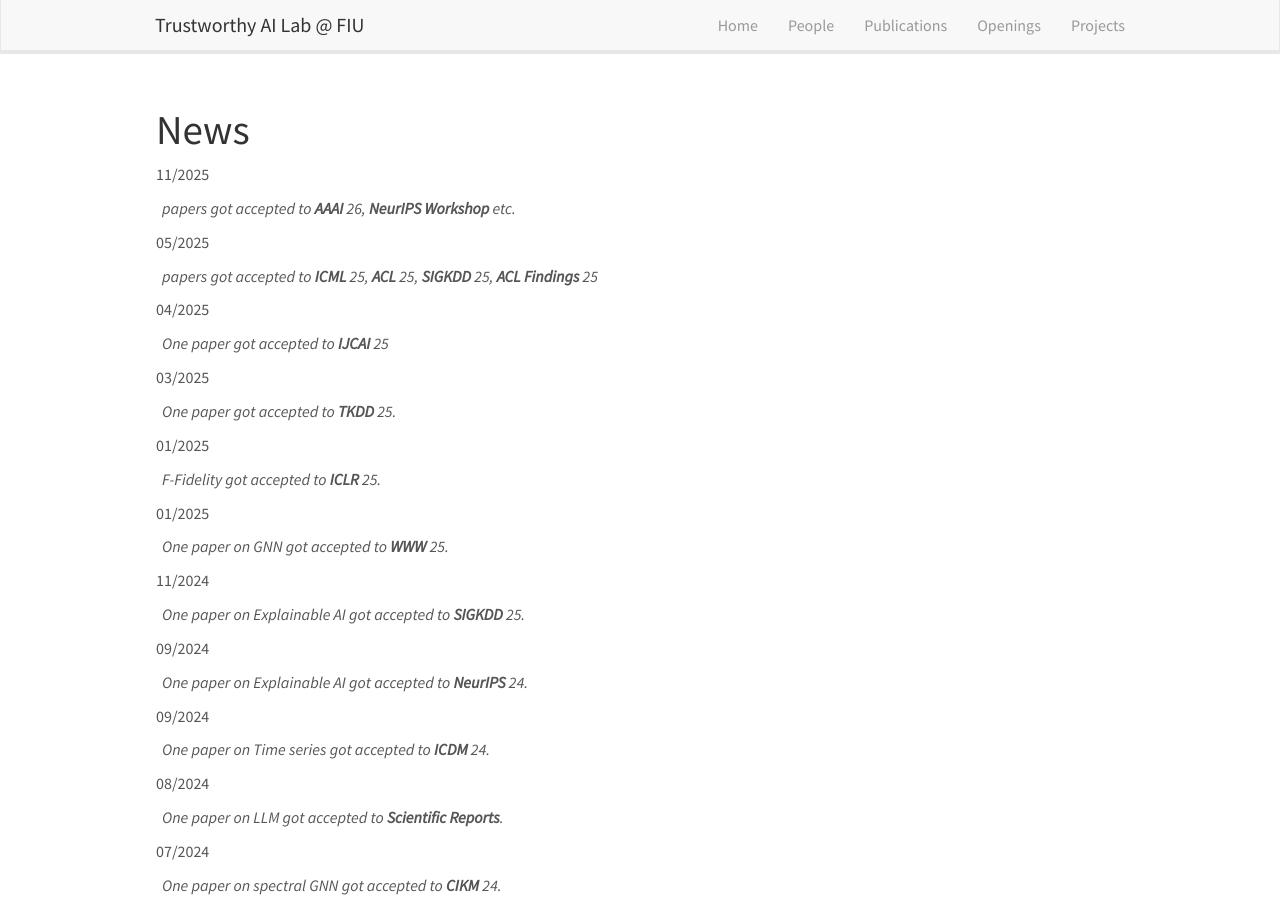
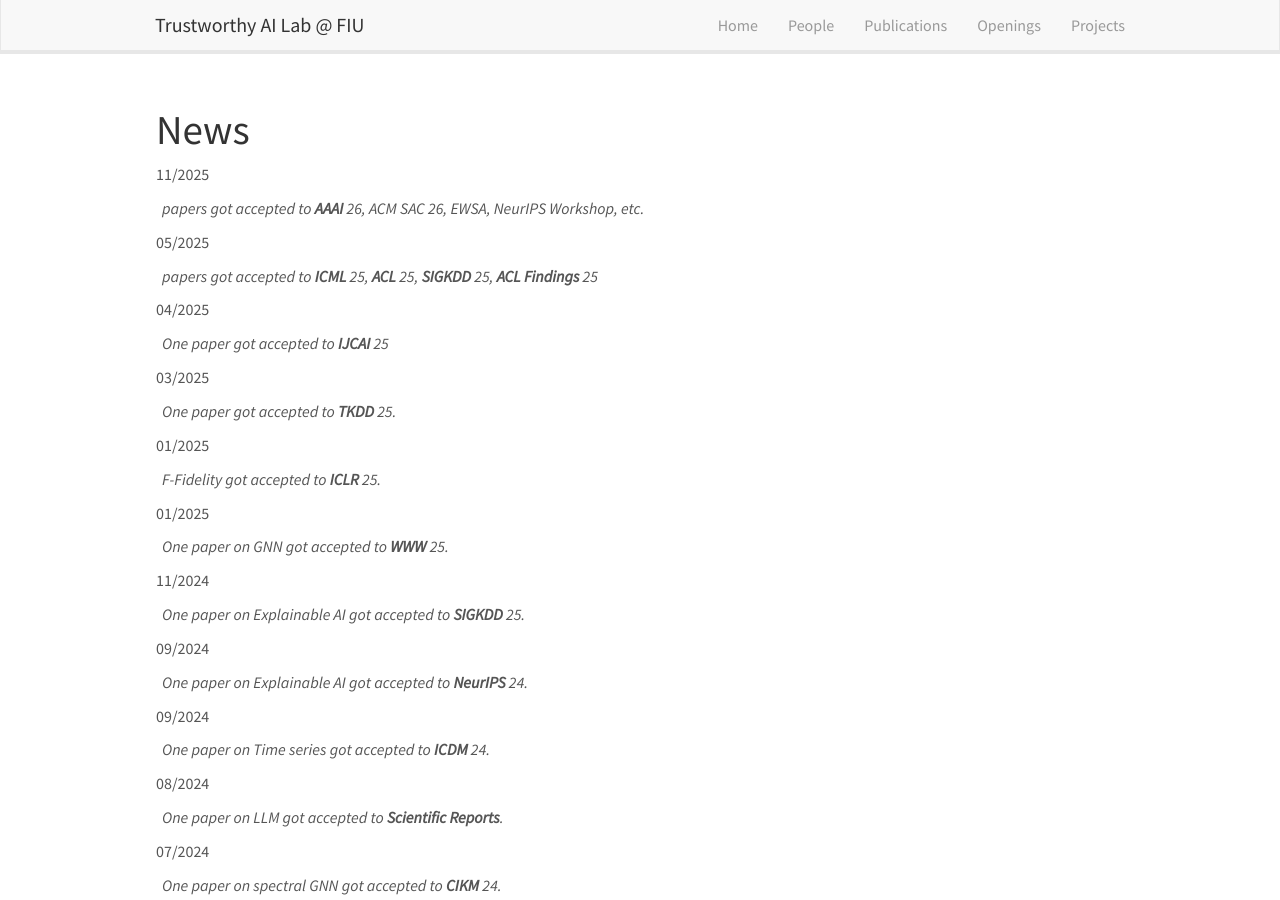
Before and after one commit to trustai4s-lab/trustai4s-lab.github.io, a Jekyll site: the page built from _pages/allnews.md, in a window 1280 px wide and 900 px high. Built offline with Jekyll 4.4.1, drawn with Linux system fonts in a browser that asks for light colours; nearby versions of some CDN libraries.

Commit message:
Update news.yml

```diff
--- a/_data/news.yml
+++ b/_data/news.yml
@@ -1,5 +1,5 @@
 - date: 11/2025
-  headline: papers got accepted to **AAAI** 26, **NeurIPS Workshop** etc.
+  headline: papers got accepted to **AAAI** 26, ACM SAC 26, EWSA, NeurIPS Workshop, etc.
 
 - date: 05/2025
   headline: papers got accepted to **ICML** 25, **ACL** 25, **SIGKDD** 25, **ACL Findings** 25
```
